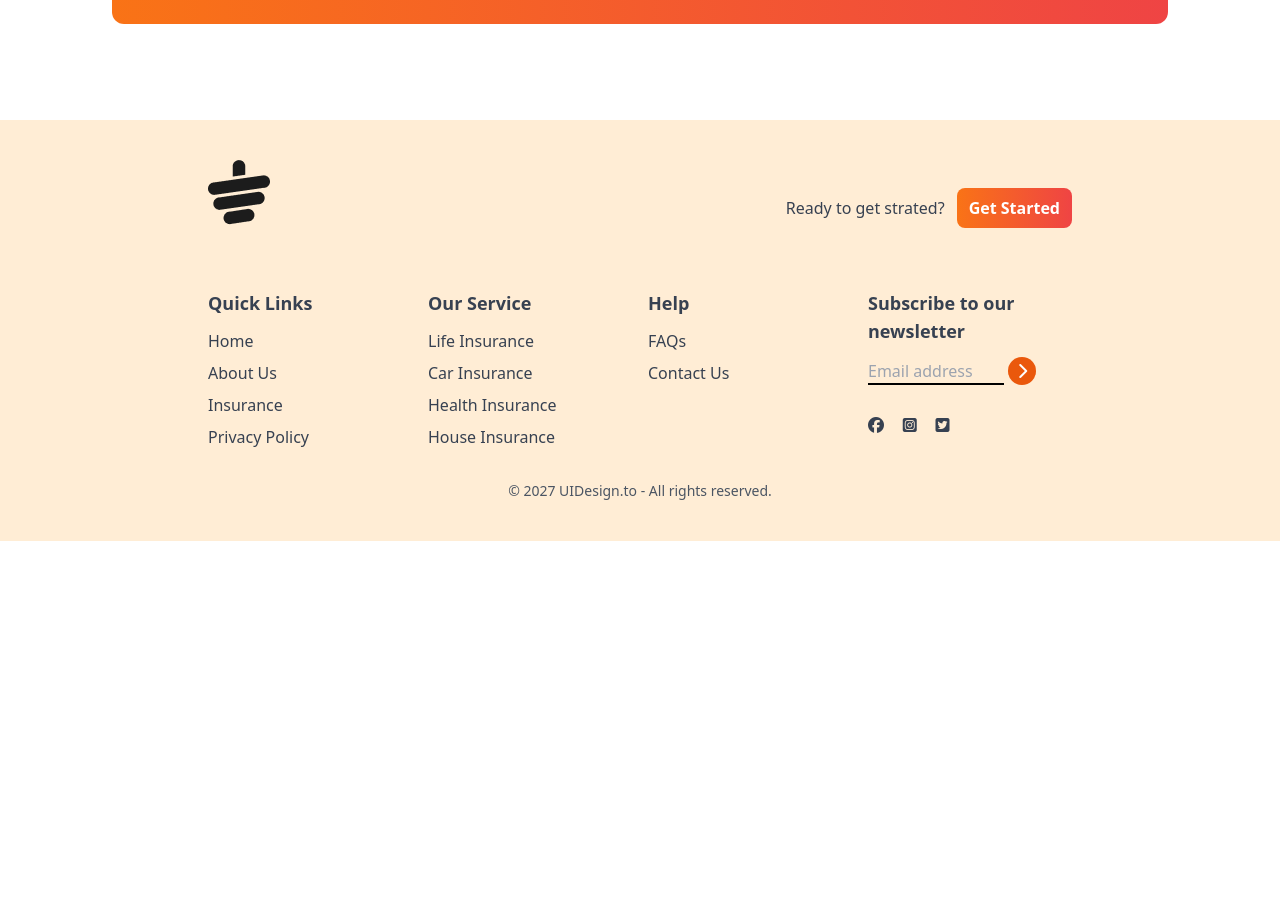
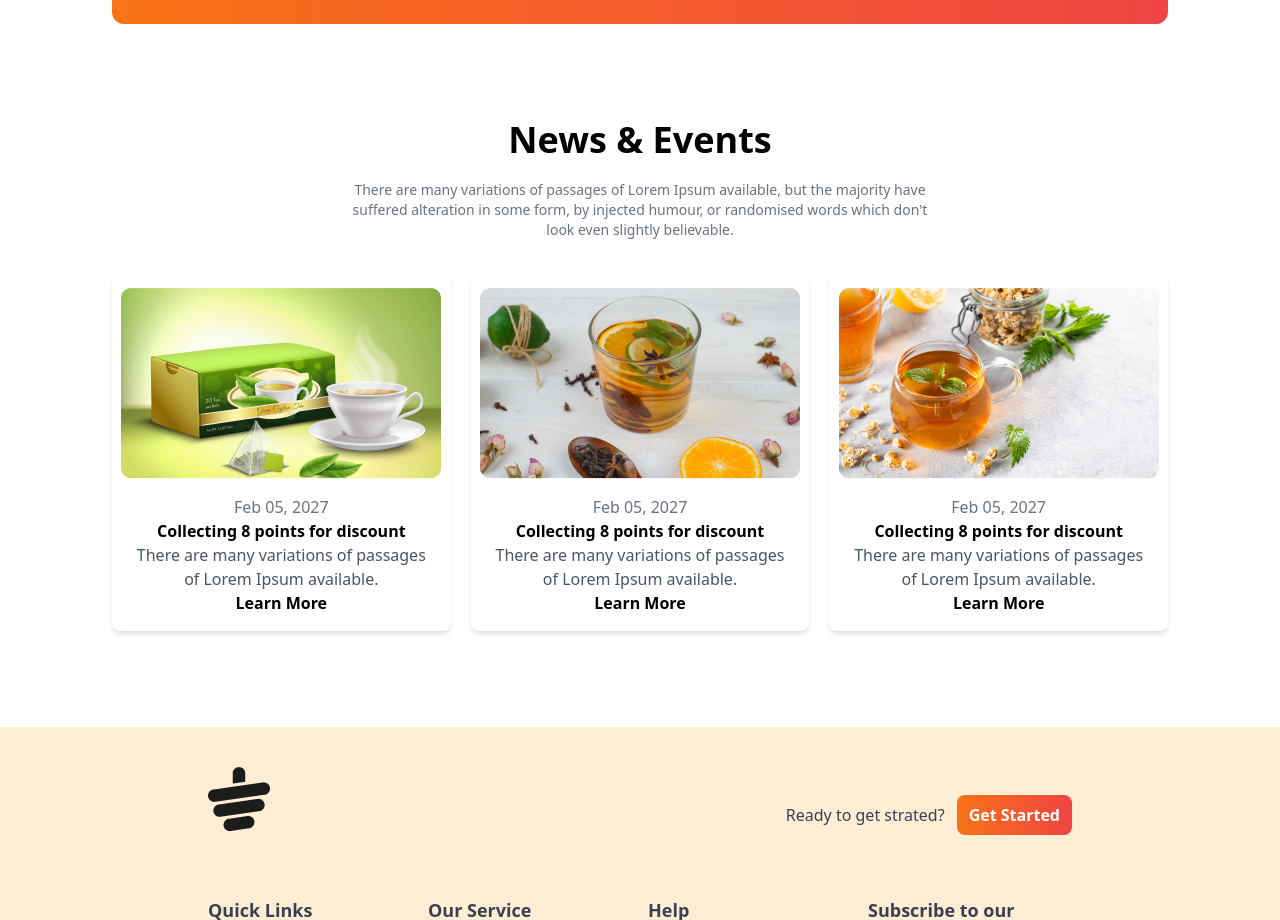
Before and after one commit to salmaakthermim/Tea-house, a plain HTML site: page index.html in a window 1280 px wide. Shown: the part 2420-3340 px from the top of the page. Before the commit the page ends 2961 px from the top, so only its background shows below. Drawn offline with nearby package versions, Linux system fonts and the light colour scheme.

Commit message:
news section done

```diff
--- a/index.html
+++ b/index.html
@@ -191,6 +191,43 @@
         </div>
       </div>
     </section>
+    <!-- news section -->
+    <section class="mb-24">
+      <div class="text-center mb-8">
+        <h1 class="text-3xl md:text-4xl font-bold mb-5">News & Events</h1>
+        <p class="text-gray-500 max-w-xl mx-auto text-sm">There are many variations of passages of Lorem Ipsum available, but the majority have suffered alteration in some form, by injected humour, or randomised words which don't look even slightly believable. </p>
+      </div>
+      <div class="grid grid-cols-1 lg:grid-cols-3 gap-5 text-center">
+        <div class="rounded-lg shadow-md  overflow-hidden">
+          <img class="mx-auto pt-4" src="images/news-1.png" alt="">
+         <div class="p-4 justify-center items-center overflow-hidden">
+          <h6 class="text-gray-500">Feb 05, 2027</h6>
+          <h5 class="font-bold">Collecting 8 points for discount</h5>
+          <p class="text-gray-600">There are many variations of passages of Lorem Ipsum available.</p>
+          <span class="font-bold">Learn More</span>
+         </div>
+        </div>
+        <div class="rounded-lg shadow-md  overflow-hidden">
+          <img class="mx-auto pt-4" src="images/news-2.png" alt="">
+         <div class="p-4 justify-center items-center overflow-hidden">
+          <h6 class="text-gray-500">Feb 05, 2027</h6>
+          <h5 class="font-bold">Collecting 8 points for discount</h5>
+          <p class="text-gray-600">There are many variations of passages of Lorem Ipsum available.</p>
+          <span class="font-bold">Learn More</span>
+         </div>
+        </div>
+        <div class="rounded-lg shadow-md overflow-hidden">
+          <img class="mx-auto pt-4" src="images/news-3.png" alt="">
+         <div class="p-4 justify-center items-center overflow-hidden">
+          <h6 class="text-gray-500">Feb 05, 2027</h6>
+          <h5 class="font-bold">Collecting 8 points for discount</h5>
+          <p class="text-gray-600">There are many variations of passages of Lorem Ipsum available.</p>
+          <span class="font-bold">Learn More</span>
+         </div>
+        </div>
+      </div>
+
+    </section>
 
   </main>
   <footer class="bg-orange-100  text-gray-700 py-10 px-4 md:px-16">
```
